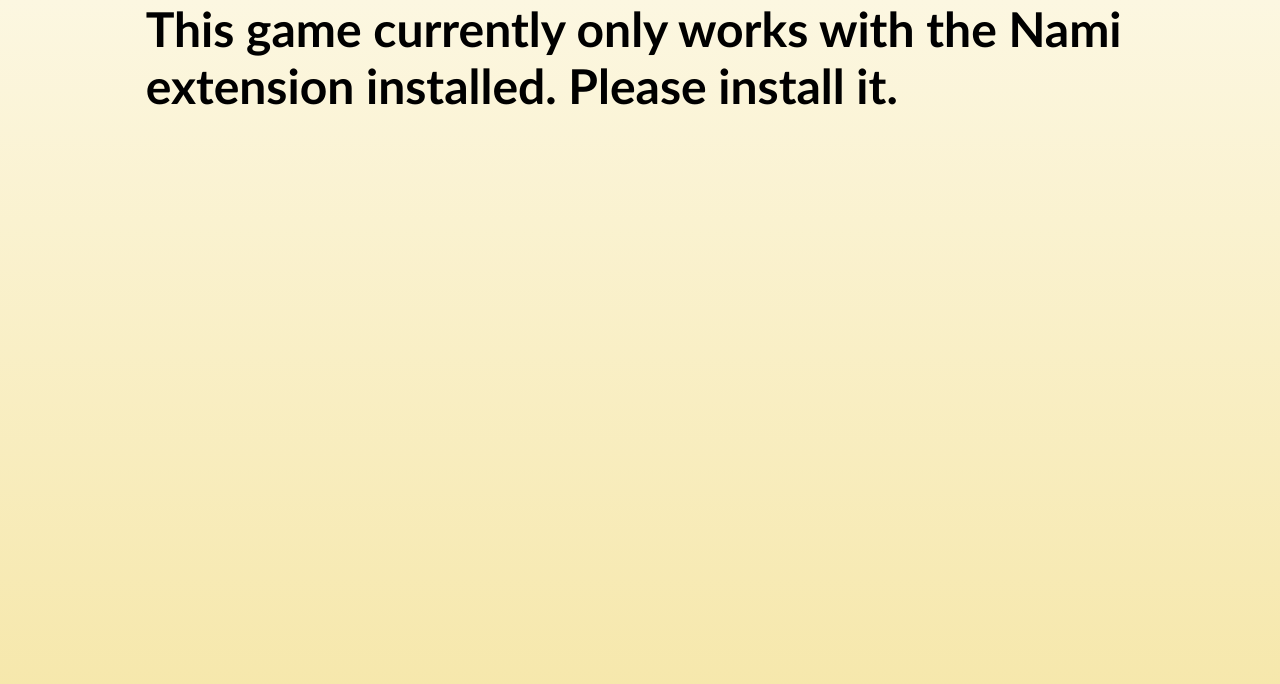
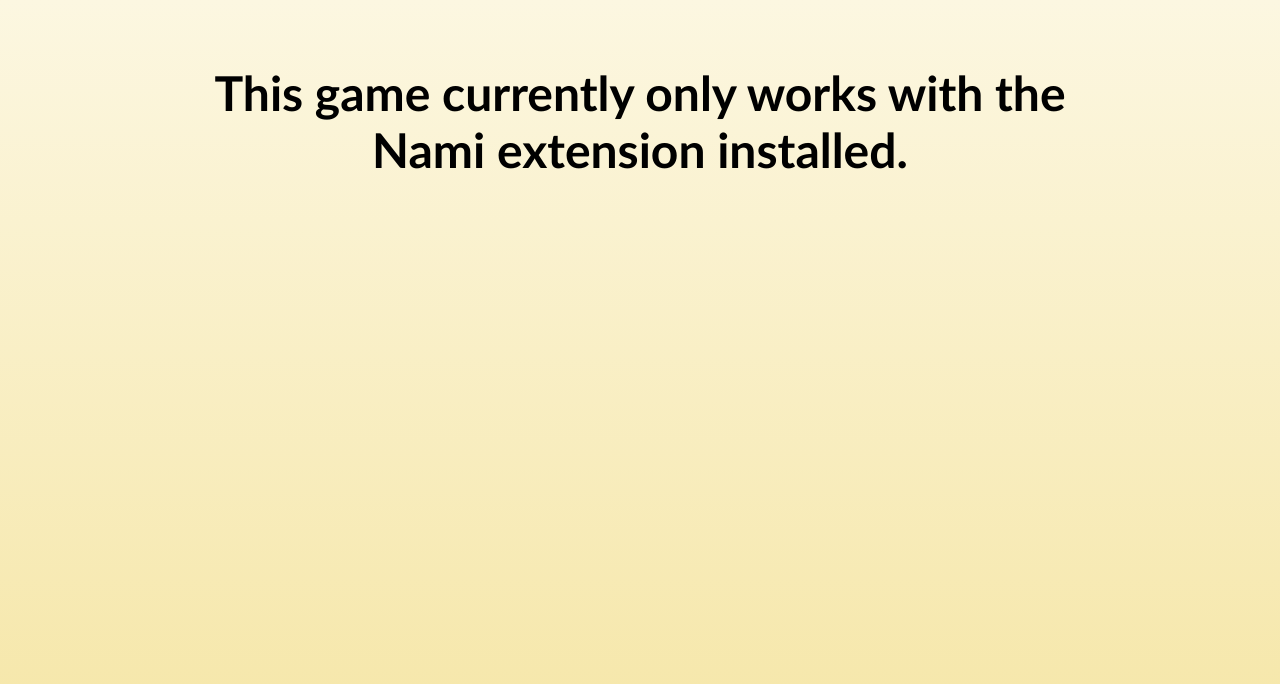
Before and after one commit to GGAlanSmithee/tooligans-game, a Next.js app: page / in a window 1280 px wide. Shown: the top 684 px of the page. Built offline with nearby package versions, Linux system fonts and the light colour scheme.

Commit message:
center nami title

```diff
--- a/pages/index.tsx
+++ b/pages/index.tsx
@@ -44,8 +44,8 @@
       <div className={styles.container}>
         <div className={styles.left} />
         <div>
-          <h1>
-            This game currently only works with the Nami extension installed. Please install it.
+          <h1 className={styles.namiTitle}>
+            This game currently only works with the Nami extension installed.
           </h1>
         </div>
         <div className={styles.right} />
--- a/styles/index.module.css
+++ b/styles/index.module.css
@@ -86,3 +86,8 @@
   text-decoration: underline;
   cursor: pointer;
 }
+
+.namiTitle {
+  text-align: center;
+  margin-top: 4rem;
+}
```
